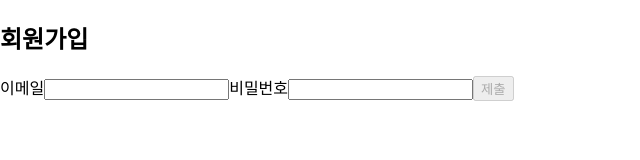
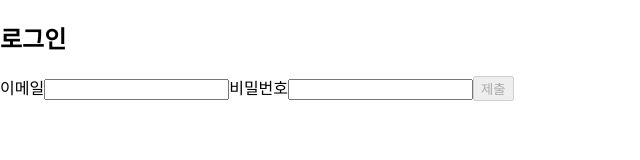
Before and after one commit to seongminn/wanted-pre-onboarding-frontend, a React (Create React App) app: page /signin in a window 1280 px wide. Shown: the top 160 px of the page, without its empty margins (0-640 px from the left). Built offline with nearby package versions, Linux system fonts and the light colour scheme.

Commit message:
fix: AuthForm에 넘겨주는 title이 서로 뒤바뀐 문제 수정

```diff
--- a/src/pages/signin/index.tsx
+++ b/src/pages/signin/index.tsx
@@ -25,7 +25,7 @@ const SigninPage = () => {
 
   return (
     <AuthForm
-      title="회원가입"
+      title="로그인"
       email={credentials.email}
       password={credentials.password}
       handleInput={handleCredentials}
--- a/src/pages/signup/index.tsx
+++ b/src/pages/signup/index.tsx
@@ -20,7 +20,7 @@ const SignupPage = () => {
 
   return (
     <AuthForm
-      title="로그인"
+      title="회원가입"
       email={credentials.email}
       password={credentials.password}
       handleInput={handleCredentials}
```
